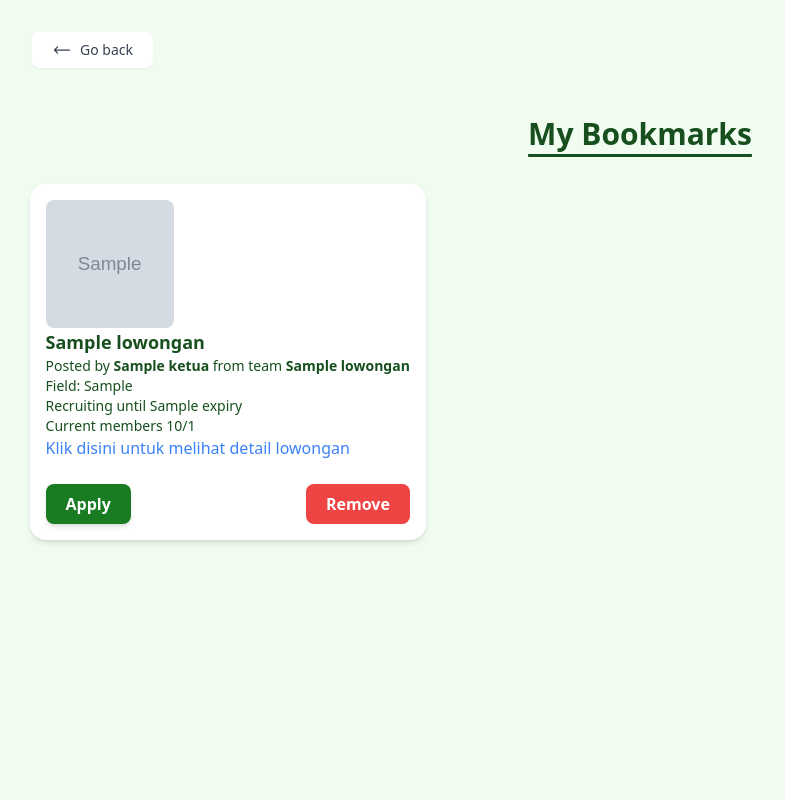
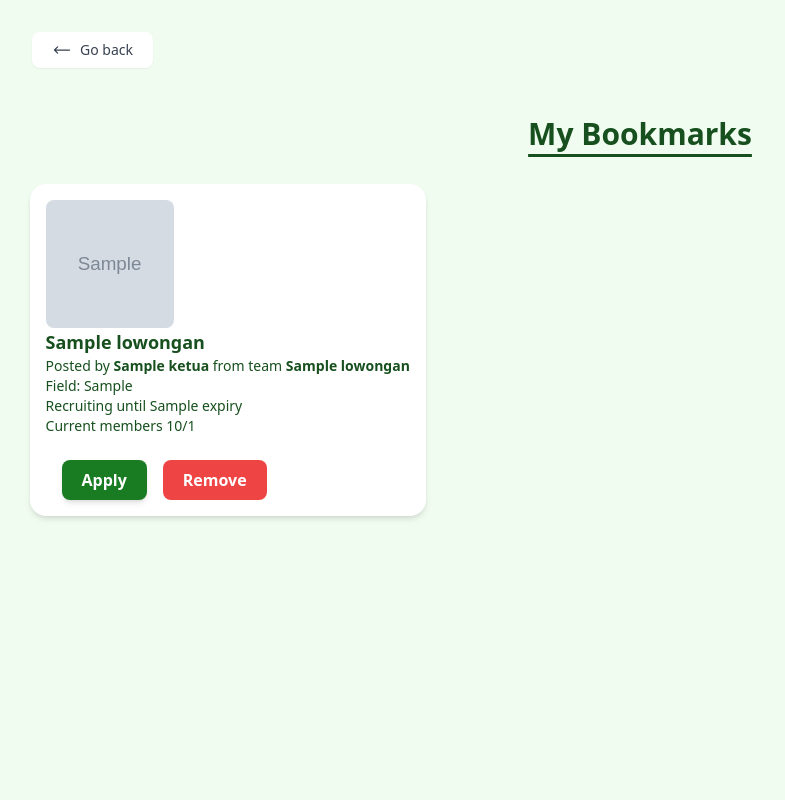
Before and after one commit to daffafaizan/invite-app, a Django app: template invite/find_teams/templates/find_teams/bookmarked_lowongans.html in a window 1280 px wide. Shown: the whole page, without its empty margins (0-785 px from the left). Run offline with Django 3.2, Linux system fonts and the light colour scheme; the template is opened without the code that fills it: most values are stand-ins (such as "Sample title", 1, 10 or a date in 2020); grey boxes marked "Sample" are stand-in pictures; some libraries are stand-ins or nearby versions.

Commit message:
feat: style updates

```diff
--- a/invite/find_members/forms.py
+++ b/invite/find_members/forms.py
@@ -79,6 +79,9 @@
         jumlah_anggota_sekarang = cleaned_data.get('jumlah_anggota_sekarang')
         total_anggota_dibutuhkan = cleaned_data.get('total_anggota_dibutuhkan')
 
+        if jumlah_anggota_sekarang is None:
+            raise ValidationError("Current members field is required (at least yourself are included).")
+
         if jumlah_anggota_sekarang is not None and total_anggota_dibutuhkan is not None:
             if total_anggota_dibutuhkan <= jumlah_anggota_sekarang:
                 raise ValidationError("Total members needed must be greater than current members.")
--- a/invite/find_members/models.py
+++ b/invite/find_members/models.py
@@ -50,7 +50,7 @@
 class LowonganRegu(models.Model):
     def vacancy_directory_path(self, filename):
         # File will be uploaded to MEDIA_ROOT/user_<id>/<filename>
-        return f'/lowongan_{self.pk}/{filename}'
+        return f'lowongan_{self.pk}/{filename}'
 
     id = models.UUIDField(primary_key=True, default=uuid.uuid4, editable=False)
 
--- a/invite/find_teams/templates/find_teams/bookmarked_lowongans.html
+++ b/invite/find_teams/templates/find_teams/bookmarked_lowongans.html
@@ -24,8 +24,8 @@
             {% if bookmarked_lowongans %}
             <div class="w-full p-4 gap-y-2 md:grid md:grid-cols-3 md:gap-4">
                 {% for lowongan in bookmarked_lowongans %}
-                <div>
-                    <div class="rounded-2xl bg-white p-4 shadow-md min-h-max flex flex-col gap-y-4 md:gap-y-6 justify-between hover:cursor-pointer">
+                    <div class="rounded-2xl bg-white p-4 shadow-md min-h-max min-w-full md:min-w-[320px] flex flex-col gap-y-4 md:gap-y-6 justify-between hover:bg-gray-100 hover:duration-200 hover:cursor-pointer">
+                        <a href="{% url 'find_teams:show_vacancy_details' lowongan_id=lowongan.id %}">
                             <div>
                                 <img
                                     src="{% static lowongan.foto_lowongan_regu %}"
@@ -36,13 +36,8 @@
                                 <p class="text-sm">Field: {{ lowongan.bidang_lomba }}</p>
                                 <p class="text-sm">Recruiting until {{ lowongan.expiry }}</p>
                                 <p class="text-sm">Current members {{ lowongan.jumlah_anggota_sekarang }}/{{ lowongan.total_anggota_dibutuhkan }}</p>
-                            <div>
-                                <a href="{% url 'find_teams:show_vacancy_details' lowongan_id=lowongan.id %}" class="text-blue-500 no-underline hover:underline cursor-pointer">
-                                    Klik disini untuk melihat detail lowongan
-                                </a>
                             </div>
-                        </div>
-                        <div class="flex items-center justify-between">
+                            <div class="flex flex-row items-start justify-start gap-x-2 md:gap-x-4">
                                 {% if lowongan.id in sent_application_ids %}
                                 <button
                                 class="px-5 py-2 mr-auto text-white font-bold bg-gray-400 shadow-md rounded-lg text-center"
@@ -66,8 +61,7 @@
                                     </form>
                                 </div>
                             </div>
-                    </div>
-
+                        </a>
                     </div>
                 {% endfor %}
             </div>
--- a/invite/find_teams/templates/find_teams/show_vacancies_new.html
+++ b/invite/find_teams/templates/find_teams/show_vacancies_new.html
@@ -59,7 +59,7 @@
                 <div class="flex flex-row gap-x-2">
 
                     <img
-                        src="{% static 'vacancy.foto_lowongan_regu' %}"
+                        src="{% get_media_prefix %}{{vacancy.foto_lowongan_regu}}"
                         class="w-24 h-24 md:w-32 md:h-32 object-cover rounded-lg"
                     >
                     <div class="flex flex-col gap-y-1">
--- a/invite/user_profile/templates/user_profile/my_profile.html
+++ b/invite/user_profile/templates/user_profile/my_profile.html
@@ -18,7 +18,7 @@
             <div class="flex flex-row justify-center items-center gap-x-2 md:gap-x-4">
                 <!-- Profile Photo -->
                 <div class="relative w-[40px] h-[40px] md:w-[60px] md:h-[60px] rounded-full overflow-hidden">
-                    <img src="{% get_media_prefix %}{{data.user.foto_profil}}" alt="Profile Picture">
+                    <img src="{% get_media_prefix %}{{ data.user.foto_profil }}" alt="Profile Picture">
                 </div>
 
                 <div class="flex flex-col items-start">
@@ -49,13 +49,13 @@
                     class="flex items-center justify-center text-xs sm:text-sm h-[45px] max-w-[240px] md:text-md rounded-md text-white bg-emerald-600 font-semibold p-2 hover:cursor-pointer hover:bg-opacity-80 duration-200"
 
                     href="{% url 'profile:show_my_vacancies' %}"">
-                        Lowongan Terbuat
+                        Lowonganku
                 </a>
                 <a
                     class="flex items-center justify-center text-xs sm:text-sm h-[45px] max-w-[100px] md:text-md md:max-w-[240px] rounded-md text-white bg-emerald-600 font-semibold p-2 hover:cursor-pointer hover:bg-opacity-80 duration-200"
 
                     href="{% url 'profile:show_my_applications' %}"">
-                        Lamaranku
+                        Lamaran
                 </a>
                 <a class="flex items-center justify-center text-xs sm:text-sm h-[45px] md:text-md rounded-md text-white bg-emerald-600 font-semibold p-2 hover:cursor-pointer hover:bg-opacity-80 duration-200"
                     href="{% url 'profile:update_profile' profile_id=user.id%}">
```
Also changed, not shown: invite/find_members/templates/find_members/create_vacancy.html (+10 -7 lines), invite/user_profile/templates/user_profile/show_my_vacancies_new.html (+8 -0 lines). Lines whose indentation alone changed are shown as unchanged.
